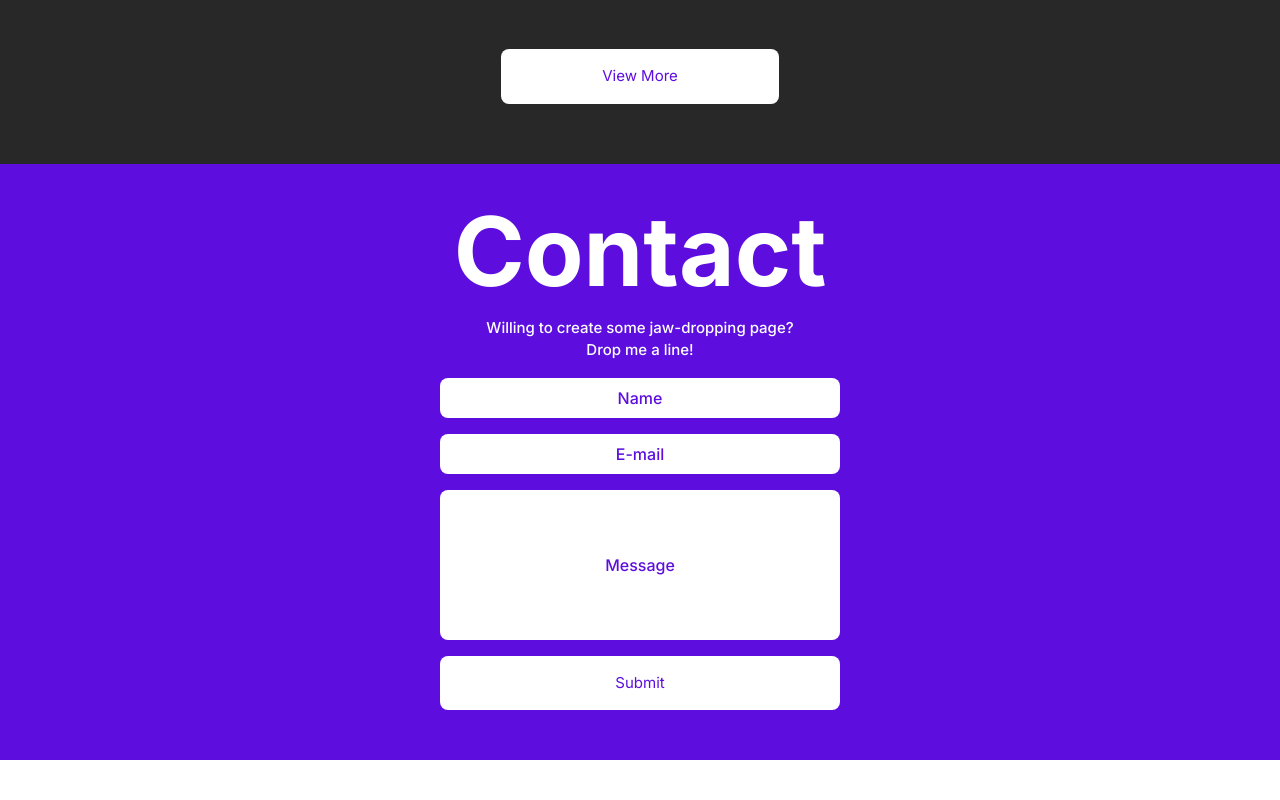
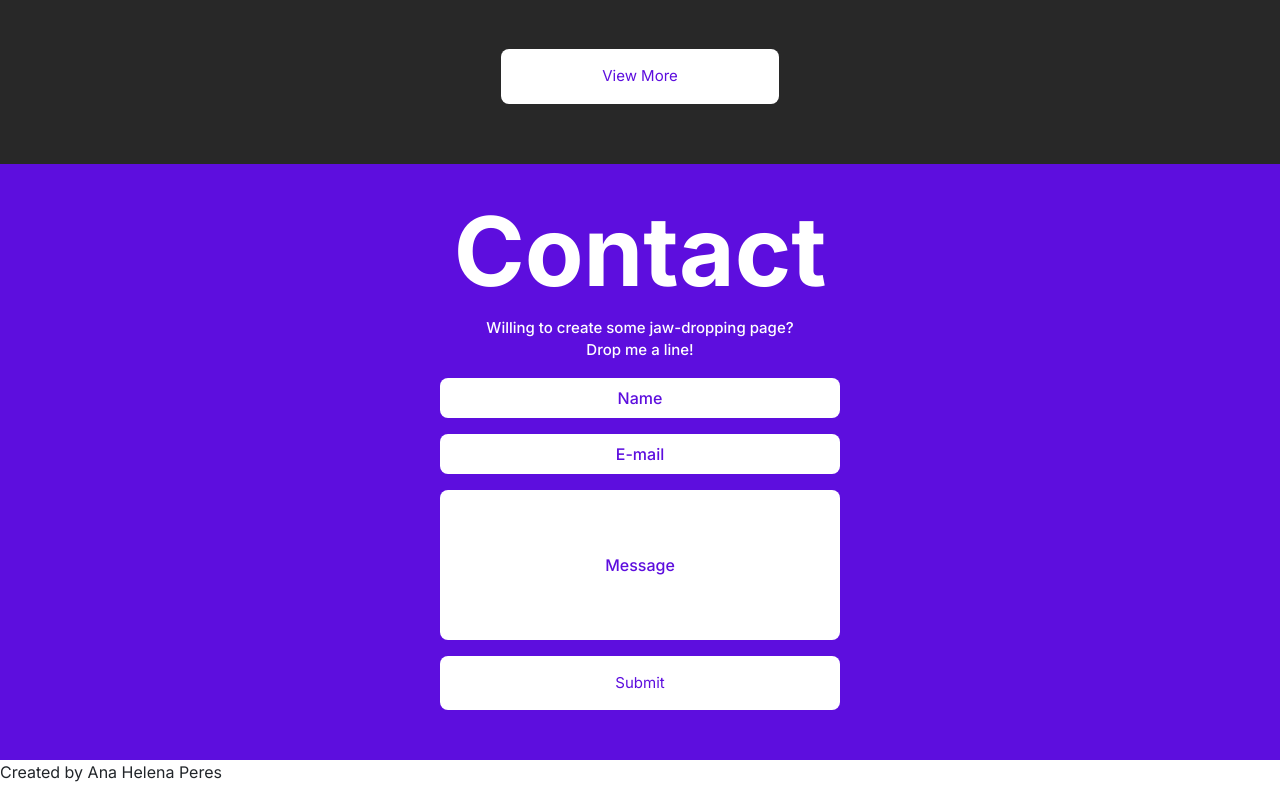
Before and after one commit to anahperes/fmt-m02s02-exercicios-portfolio, a plain HTML site: page index.html in a window 1280 px wide. Shown: the part 3309-4109 px from the top of the page. Before the commit the page ends 4069 px from the top, so only its background shows below. Drawn offline with nearby package versions, Linux system fonts and the light colour scheme.

Commit message:
created footer content

```diff
--- a/index.html
+++ b/index.html
@@ -202,7 +202,9 @@
         </section>
     </main>
 
-    <footer></footer>
+    <footer class="footer">
+        <p class="footer-text">Created by Ana Helena Peres</p>
+    </footer>
 
 
     <!-- SCRIPTS -->
```
